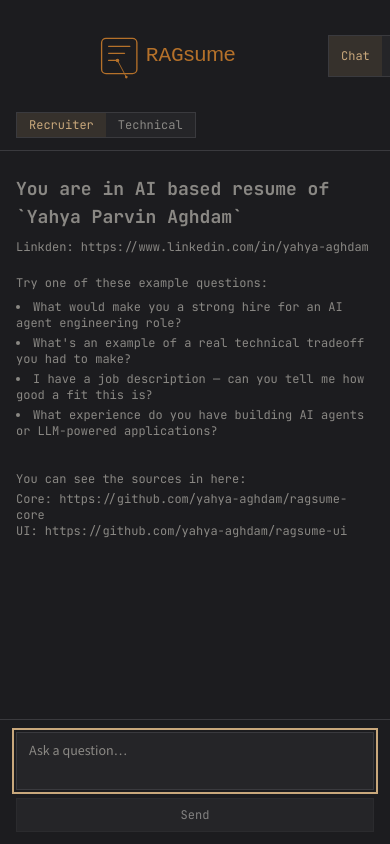
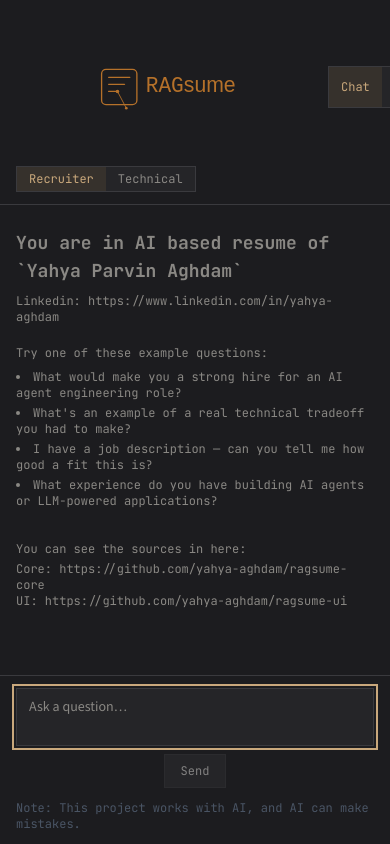
Before and after one commit to yahya-aghdam/ragsume-ui, a Next.js app: page / in a window 390 px wide. Shown: the top 844 px of the page. Built offline with nearby package versions, Linux system fonts and the light colour scheme.

Commit message:
Update ChatWidget layout for improved spacing and add note about AI limitations. Enhance ExampleQuestions component with clickable questions for easier user interaction and correct LinkedIn spelling.

```diff
--- a/components/chat/ChatWidget.tsx
+++ b/components/chat/ChatWidget.tsx
@@ -197,7 +197,7 @@ export function ChatWidget() {
     <div className="mx-auto flex h-dvh w-full max-w-3xl flex-col">
       <header className="shrink-0 border-b border-border px-4 py-3">
         <div className="flex items-center justify-between gap-3">
-        <Image src="/logo.svg" alt="RAGsume logo" width={300} height={150} loading="eager"/>
+        <Image src="/logo.svg" alt="RAGsume logo" width={300} height={150} style={{ width: 300, height: 150 }} loading="eager"/>
 
           <nav
             className="flex gap-0 border border-border"
@@ -232,7 +232,7 @@ export function ChatWidget() {
 
         {activeTab === "chat" && (
           <div
-            className="mt-3 flex gap-0 border border-border w-fit"
+            className="mt-1 flex gap-0 border border-border w-fit"
             role="group"
             aria-label="Response mode"
           >
@@ -312,7 +312,7 @@ export function ChatWidget() {
               void handleSend();
             }}
           >
-            <div className="flex flex-col gap-2 sm:flex-row sm:items-end">
+          <div className="flex flex-col gap-2 sm:flex-row sm:items-end sm:justify-center">
               <label htmlFor="chat-input" className="sr-only">
                 Message
               </label>
@@ -332,7 +332,7 @@ export function ChatWidget() {
                     type="submit"
                     disabled={isStreaming || !input.trim()}
                     onMouseDown={(e) => e.preventDefault()}
-                    className="focus-ring shrink-0 border border-border bg-bg-elevated px-4 py-2 font-mono text-xs text-text-primary transition-colors hover:bg-bg-surface disabled:opacity-50 sm:py-2.5"
+                    className="focus-ring shrink-0 border border-border bg-bg-elevated px-4 py-2 font-mono text-xs text-text-primary transition-colors hover:bg-bg-surface disabled:opacity-50 sm:py-2.5 mx-auto"
                   >
                 {isStreaming ? "Streaming…" : "Send"}
               </button>
@@ -349,6 +349,7 @@ export function ChatWidget() {
                 </button>
               </div>
             )}
+            <div className="font-mono text-xs mt-3 justify-center text-gray-600">Note: This project works with AI, and AI can make mistakes.</div>
           </form>
         </div>
       ) : (
--- a/components/chat/ExampleQuestions.tsx
+++ b/components/chat/ExampleQuestions.tsx
@@ -40,12 +40,32 @@ export function ExampleQuestions() {
   return (
     <div className="font-mono text-xs text-text-muted">
       <div className="font-bold mt-2 text-lg">You are in AI based resume of `Yahya Parvin Aghdam`</div>
-      <div className="mt-2 mb-5">Linkden: <a href="https://www.linkedin.com/in/yahya-aghdam" target="_blank" >https://www.linkedin.com/in/yahya-aghdam</a></div>
+      <div className="mt-2 mb-5">Linkedin: <a href="https://www.linkedin.com/in/yahya-aghdam" target="_blank" >https://www.linkedin.com/in/yahya-aghdam</a></div>
       <p className="mb-2">Try one of these example questions:</p>
       <ul className="list-disc list-inside space-y-1">
-        {selected.map((q, i) => (
-          <li key={i}>{q}</li>
-        ))}
+          {selected.map((q, i) => (
+            <li
+              key={i}
+              className="cursor-pointer hover:underline"
+              onClick={() => {
+                const el = document.getElementById('chat-input') as HTMLTextAreaElement | null;
+                if (el) {
+                  el.value = q;
+                  // Dispatch input and change events to ensure React state updates
+                  // Use InputEvent for better compatibility with React's synthetic event system
+                  // Create an InputEvent with the new value to ensure React captures it correctly
+                  // Use InputEvent with the new text so React's synthetic event system captures the value.
+                  const inputEvent = new InputEvent('input', { bubbles: true, cancelable: true, data: q });
+                  const changeEvent = new Event('change', { bubbles: true, cancelable: true });
+                  el.dispatchEvent(inputEvent);
+                  el.dispatchEvent(changeEvent);
+                  el.focus();
+                }
+              }}
+            >
+              {q}
+            </li>
+          ))}
       </ul>
       <p className="mt-8">
         You can see the sources in here:
```
Lines whose indentation alone changed are shown as unchanged.
